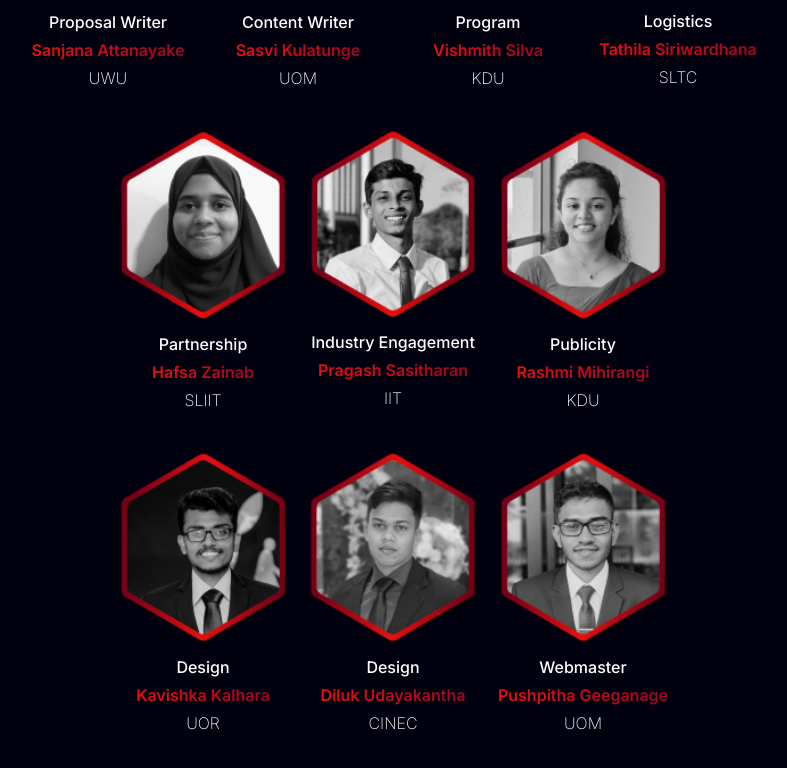
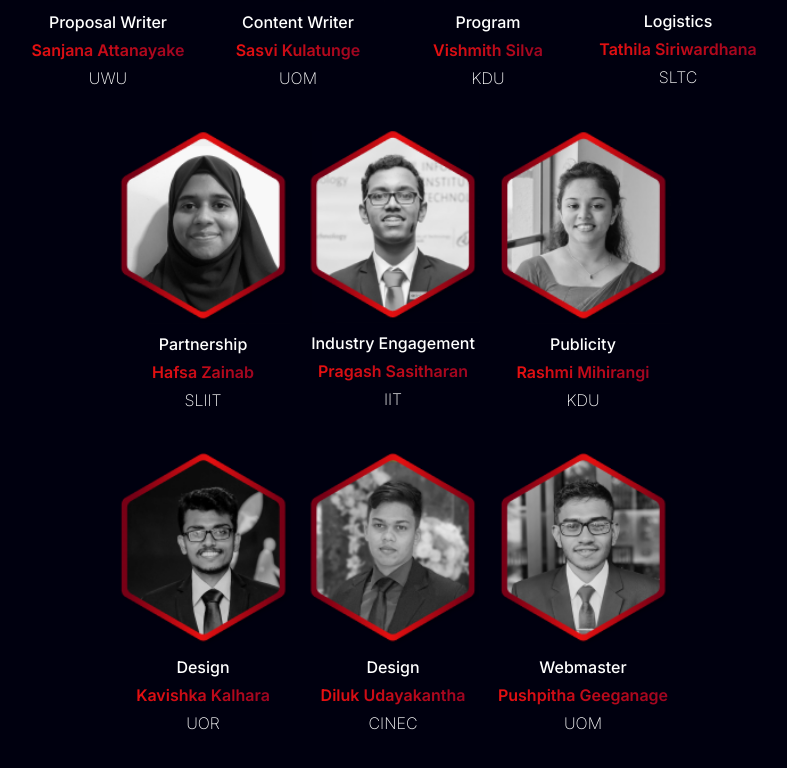
Before and after one commit to Pushpitha17/slsywc-site, a Next.js app: page / in a window 1280 px wide. Shown: the part 4546-5314 px from the top of the page, without its empty margins (247-1034 px from the left). Built offline with nearby package versions, Linux system fonts and the light colour scheme.

Commit message:
refactor: Update Team component to fix missing data and use key prop in map functions

```diff
--- a/src/components/Sections/Team.tsx
+++ b/src/components/Sections/Team.tsx
@@ -73,7 +73,7 @@ const teamData = {
       uni: "SLIIT"
     },
     {
-      img: "Tathila.png",
+      img: "Pragash.png",
       post: "Industry Engagement",
       name: "Pragash Sasitharan",
       uni: "IIT"
```
